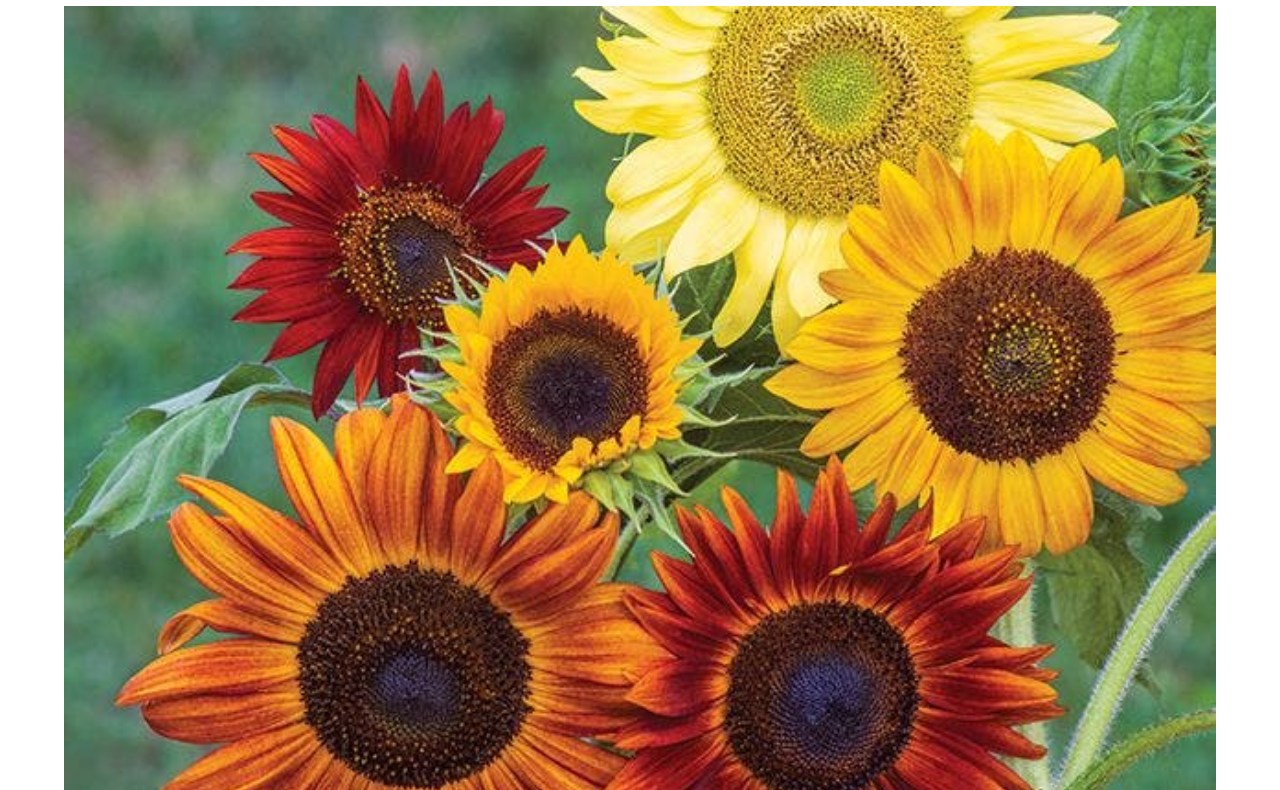
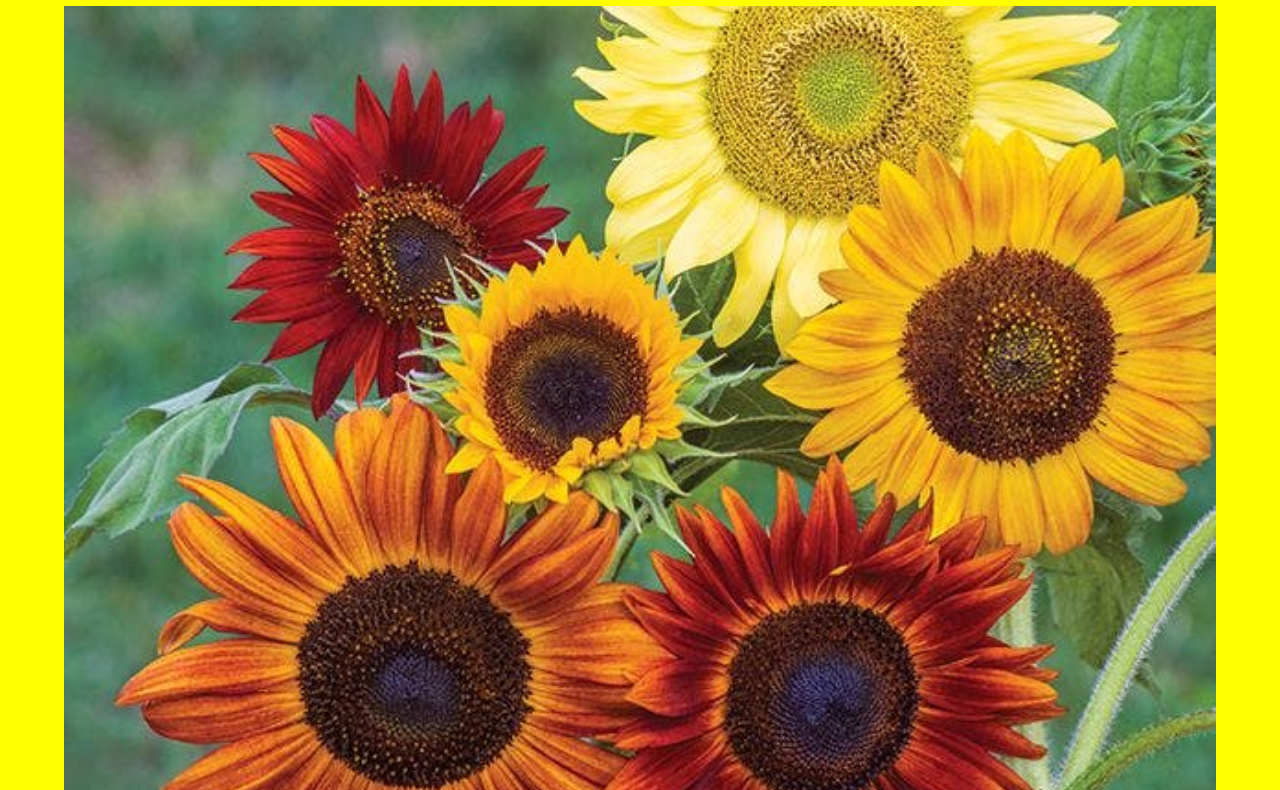
Before and after one commit to preethib5/gitflow, a plain HTML site: page index.html in a window 1280 px wide. Shown: the part 102-892 px from the top of the page. Drawn offline with Linux system fonts and the light colour scheme.

Commit message:
changes made for style.css because of conflict

```diff
--- a/styles.css
+++ b/styles.css
@@ -7,11 +7,8 @@
 /* YOUR CODE HERE: Change the background-color property of the <body> tag to a different color of your choice. */
 
 body {
-<<<<<<< HEAD
-  background-color: lightblue;
-=======
+    background-color: lightblue;
     background-color: yellow;
->>>>>>> feature/preethi
 }
 
 .page-header {
```
